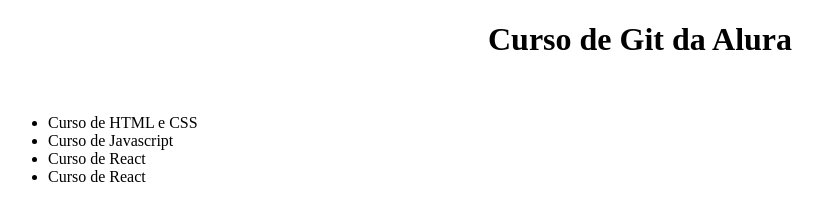
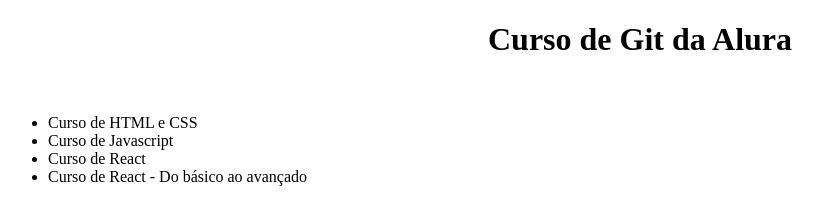
Before and after one commit to remonts/git-course, a plain HTML site: page index.html in a window 1280 px wide. Shown: the whole page, without its empty margins (0-823 px from the left). Drawn offline with Linux system fonts and the light colour scheme.

Commit message:
Rename React Course.

```diff
--- a/index.html
+++ b/index.html
@@ -15,7 +15,7 @@
         <li>Curso de HTML e CSS</li>
         <li>Curso de Javascript</li>
         <li>Curso de React</li>
-        <li>Curso de React</li>
+        <li>Curso de React - Do básico ao avançado</li>
     </ul>
 </body>
 </html>
```
